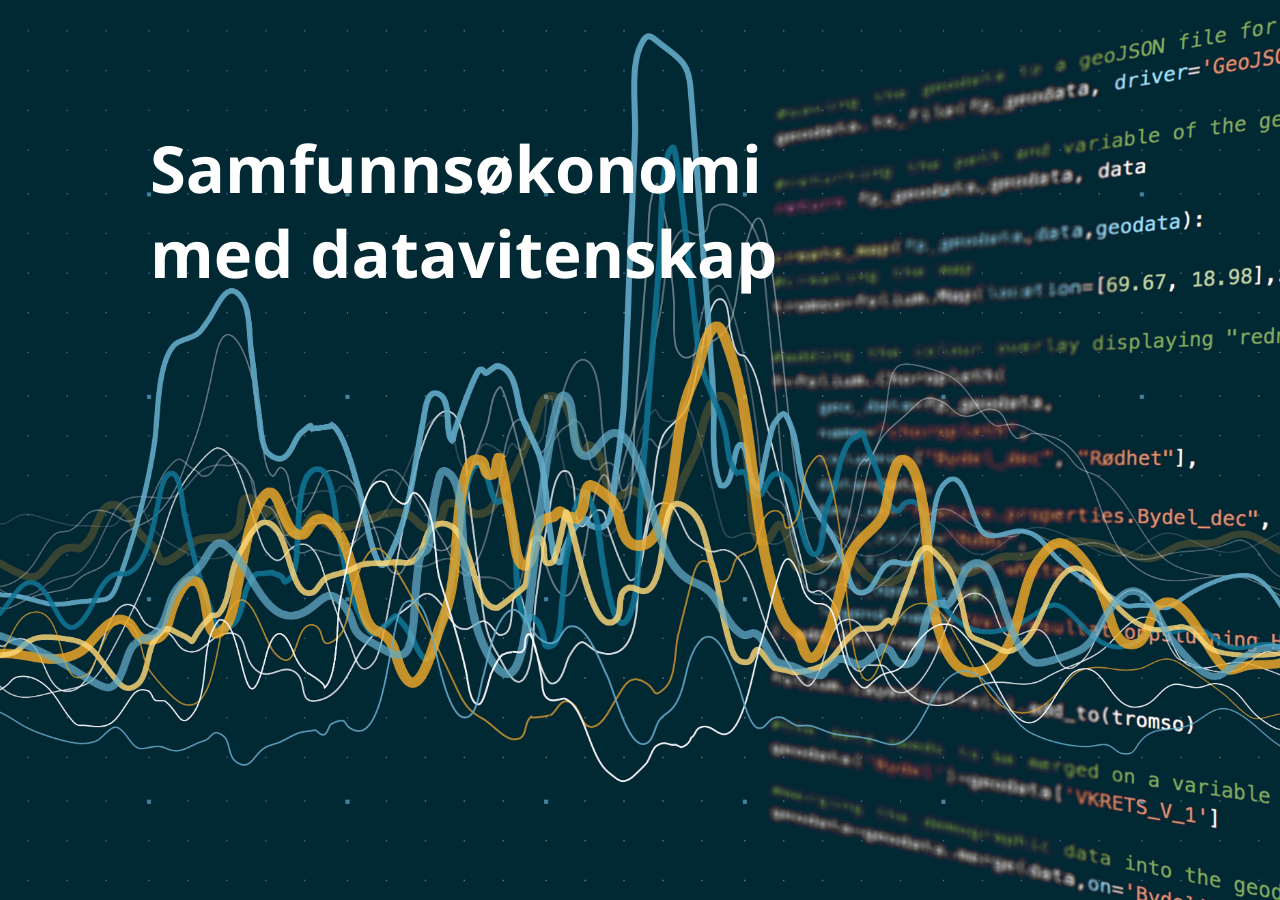
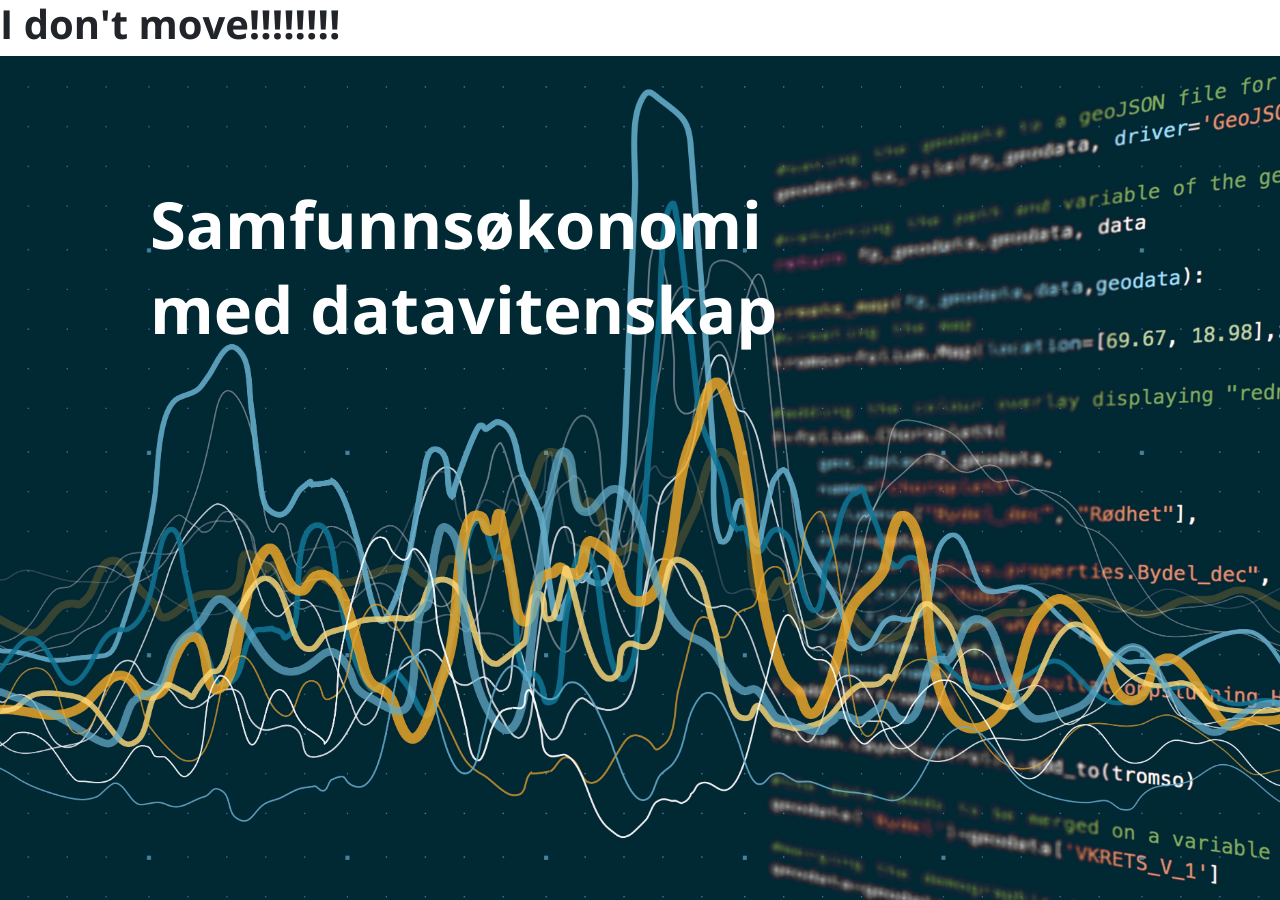
Before and after one commit to uit-econ/uit-econ.github.io, a Jekyll site: the page built from index.md, in a window 1280 px wide and 900 px high. Built offline with Jekyll 4.4.1, drawn with Linux system fonts in a browser that asks for light colours.

Commit message:
Update navheader.html

```diff
--- a/_includes/navheader.html
+++ b/_includes/navheader.html
@@ -29,6 +29,7 @@
   <!-- End Navigation -->
 
   <!-- Header -->
+<h1> I don't move!!!!!!!! </h1>
   <header class="masthead" id="masthead">
     <div class="" id="masthead-container">
 
```
